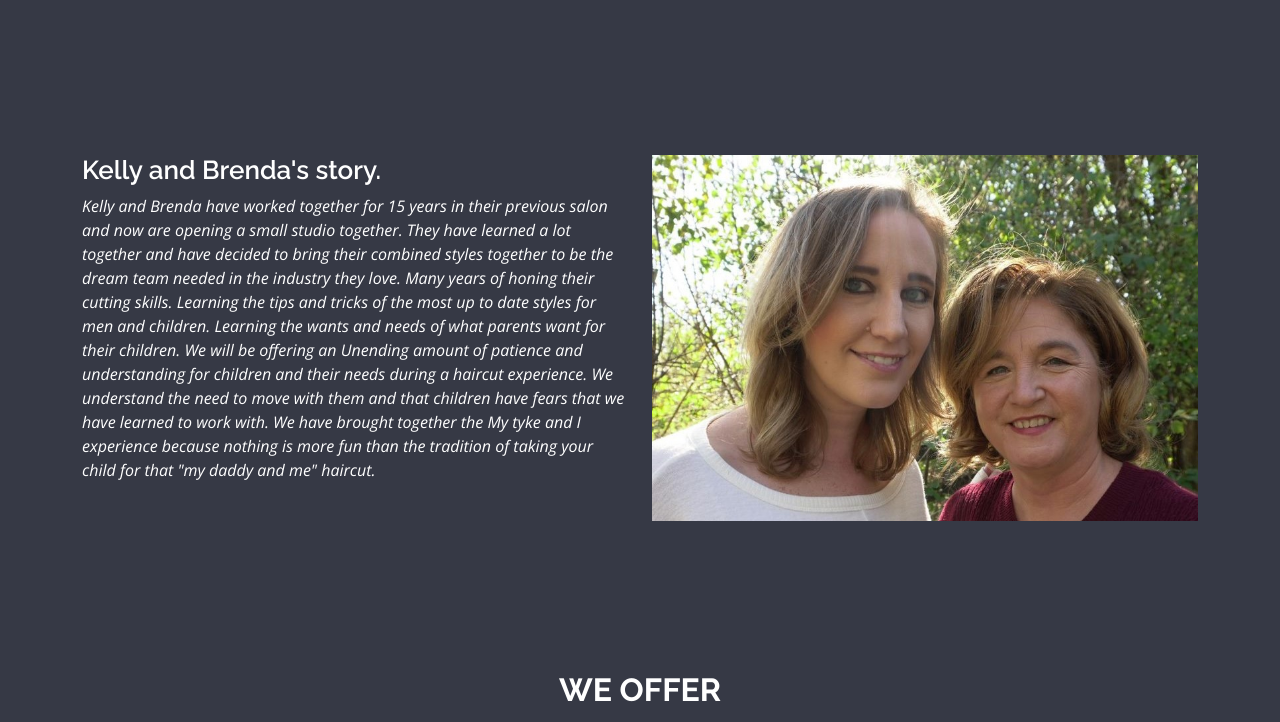
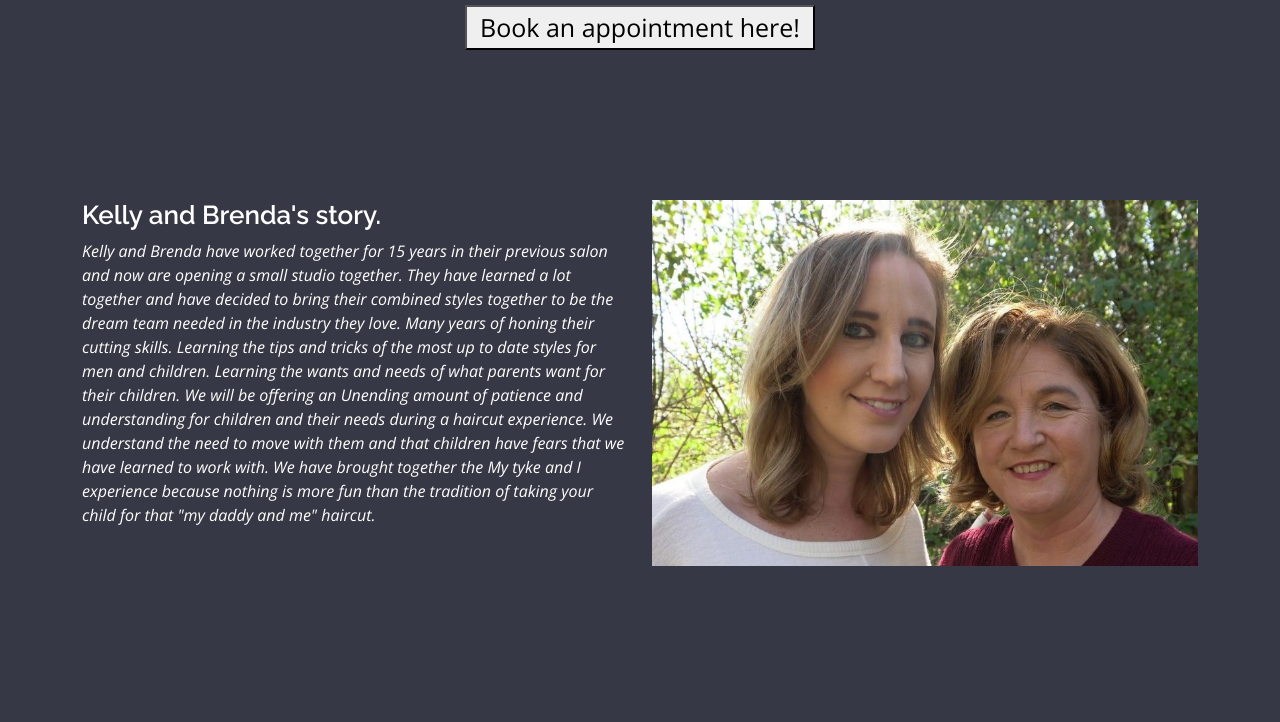
Before and after one commit to MyTykeAndI/Site, a plain HTML site: page index.html in a window 1280 px wide. Shown: the part 378-1100 px from the top of the page. Drawn offline with nearby package versions, Linux system fonts and the light colour scheme.

Commit message:
added booking button

```diff
--- a/index.html
+++ b/index.html
@@ -75,6 +75,9 @@
                     <h2 style="font-size:72px">My Tyke and I</h2>
                     <h2 style="color:crimson">Grand Opening</h2>
                     <h2 style="color:crimson">February 1, 2023</h2>
+                    <form>
+                        <button type="button" style="width: 350px; height: 45px; font-size: 25px" onclick="window.location.href='https://outlook.office365.com/owa/calendar/MyTykeandI@MyTykeAndI.com/bookings/'">Book an appointment here!</button>
+                    </form>
                 </div>
 
             </div>
```
